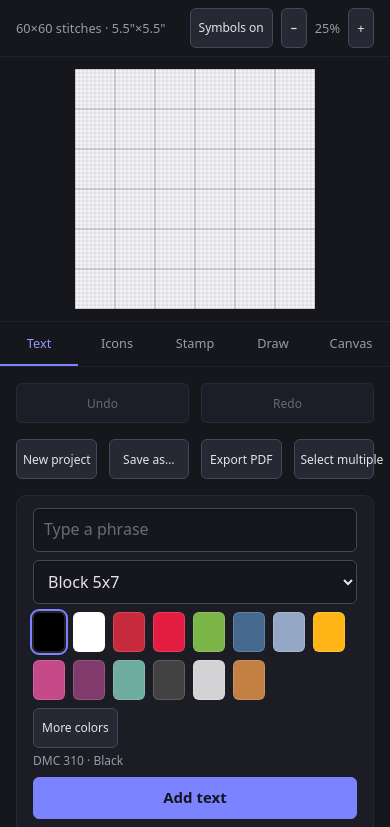
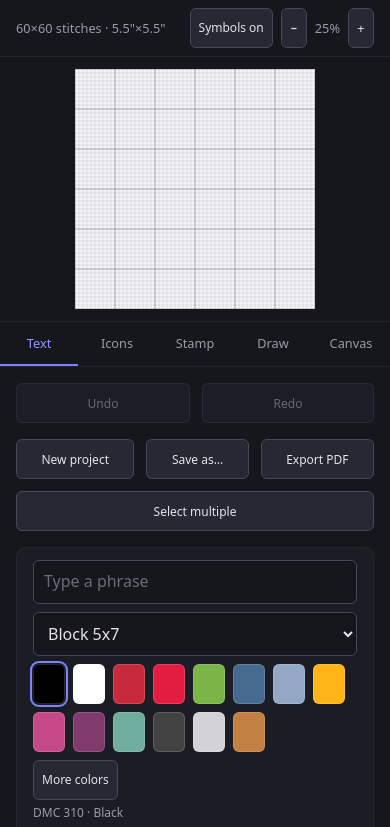
Before and after one commit to k8thompson134/pattern-maker, a React (Vite) app: page / in a window 390 px wide. Shown: the top 827 px of the page. Built offline with nearby package versions, Linux system fonts and the light colour scheme.

Commit message:
Fix toolbar button text overflowing on narrow phones

```diff
--- a/src/App.css
+++ b/src/App.css
@@ -631,7 +631,9 @@ details.tool-section > summary:hover {
   .toolbar > .button-row button {
     font-size: 0.8rem;
     white-space: nowrap;
-    padding-inline: 6px;
+    padding-inline: 10px;
+    flex: 1 1 auto;
+    min-width: max-content;
   }
 
   .icon-grid {
```
